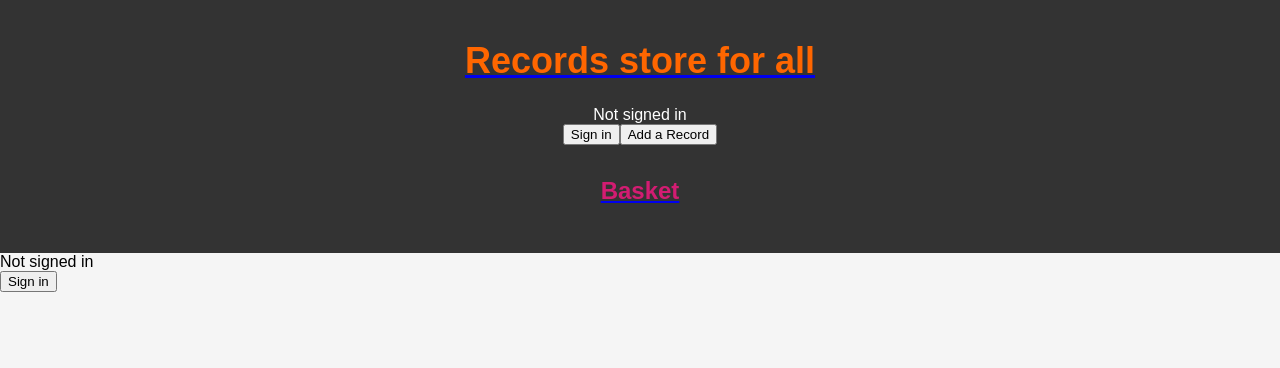
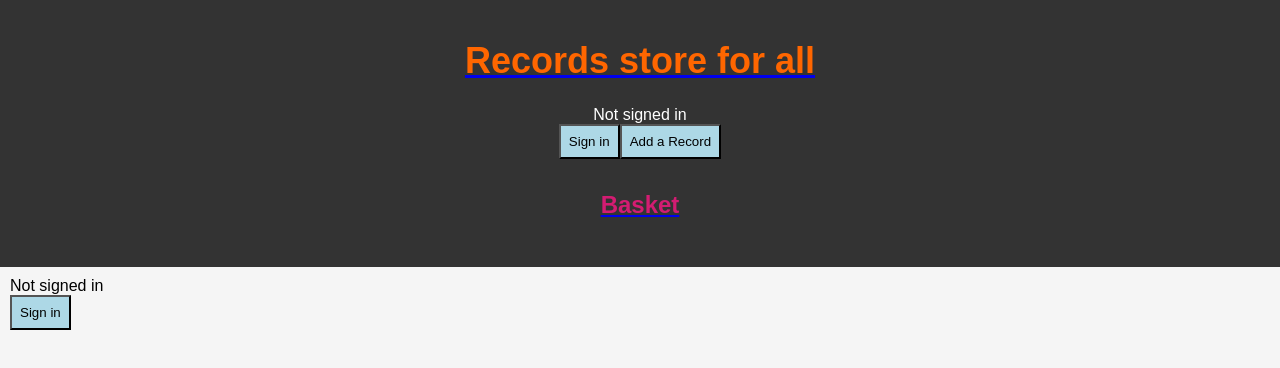
Before and after one commit to GMavrag/records, a Next.js app: page /add-record in a window 1280 px wide. Shown: the top 368 px of the page. Built offline with nearby package versions, Linux system fonts and the light colour scheme; no server answers; the database is empty.

Commit message:
css and more

```diff
--- a/components/HomePage/AddToBag.js
+++ b/components/HomePage/AddToBag.js
@@ -33,7 +33,6 @@ export default function AddToBag() {
     } else {
       setBagItems(id);
     }
-    console.log(bagItems);
   }
 
   async function updateBag() {
--- a/components/HomePage/index.js
+++ b/components/HomePage/index.js
@@ -2,7 +2,6 @@ import Image from "next/image";
 import Link from "next/link";
 
 export default function HomePage({ data }) {
-  console.log(data);
   return (
     <ul className="album-list">
       {data?.map((record) => (
--- a/components/Login.js
+++ b/components/Login.js
@@ -8,7 +8,7 @@ export default function Login() {
         <h3>
           <img
             src={session.user.image}
-            style={{ width: "100px", borderRadius: "50%" }}
+            style={{ width: "60px", borderRadius: "50%" }}
           />
           Signed in as {session.user.name}
         </h3>
--- a/components/RecordForm.js
+++ b/components/RecordForm.js
@@ -55,7 +55,7 @@ export default function RecordForm() {
   return (
     <form onSubmit={handleSubmit}>
       {/* Input fields for album details */}
-      <h6>Album Name: </h6>
+      <h4>Album Name: </h4>
       <input
         type="text"
         name="album_name"
@@ -64,7 +64,7 @@ export default function RecordForm() {
         onChange={handleChange}
         required
       />
-      <h6>Band Name </h6>
+      <h4>Band Name </h4>
       <input
         type="text"
         name="band_name"
@@ -73,7 +73,7 @@ export default function RecordForm() {
         onChange={handleChange}
         required
       />
-      <h6>Genre: </h6>
+      <h4>Genre: </h4>
       <input
         type="text"
         name="genre"
@@ -82,7 +82,7 @@ export default function RecordForm() {
         onChange={handleChange}
         required
       />
-      <h6>Year: </h6>
+      <h4>Year: </h4>
       <input
         type="number"
         name="year"
@@ -91,7 +91,7 @@ export default function RecordForm() {
         onChange={handleChange}
         required
       />
-      <h6>Price: </h6>
+      <h4>Price: </h4>
       <input
         type="number"
         name="price"
@@ -100,7 +100,7 @@ export default function RecordForm() {
         onChange={handleChange}
         required
       />
-      <h6>Photo:</h6>
+      <h4>Photo:</h4>
       <h5> (Please be responsible and use photos from wiki..!)</h5>
       <input
         type="text"
@@ -112,7 +112,7 @@ export default function RecordForm() {
       />
 
       {/* Textarea for description */}
-      <h6>Description:</h6>
+      <h4>Description:</h4>
       <textarea
         name="description"
         placeholder="Description"
--- a/pages/_app.js
+++ b/pages/_app.js
@@ -11,13 +11,14 @@ export default function App({ Component, pageProps }) {
   if (isLoading) {
     return <h1>Loading</h1>;
   }
-  console.log(data);
 
   return (
     <>
       <SessionProvider session={pageProps.session}>
         <Header />
-        <Component {...pageProps} data={data} />
+        <div className="wraper">
+          <Component {...pageProps} data={data} />
+        </div>
       </SessionProvider>
     </>
   );
--- a/styles/globals.css
+++ b/styles/globals.css
@@ -14,6 +14,11 @@ header {
   color: white;
   padding: 1rem;
   text-align: center;
+}
+
+button {
+  background-color: lightblue;
+  padding: 8px;
 }
 
 /* "Records Store" text styles */
@@ -35,6 +40,10 @@ header {
   transition: color 0.3s;
 }
 
+.wraper {
+  padding: 10px;
+}
+
 /* Change color of "Basket" on hover (pressed) */
 .right-header h4:hover {
   color: #ff0000;
@@ -51,6 +60,7 @@ ul {
 
 li {
   margin: 1rem;
+  padding: 8px;
   background-color: white;
   border-radius: 10px;
   box-shadow: 0 2px 4px rgba(0, 0, 0, 0.1);
```
